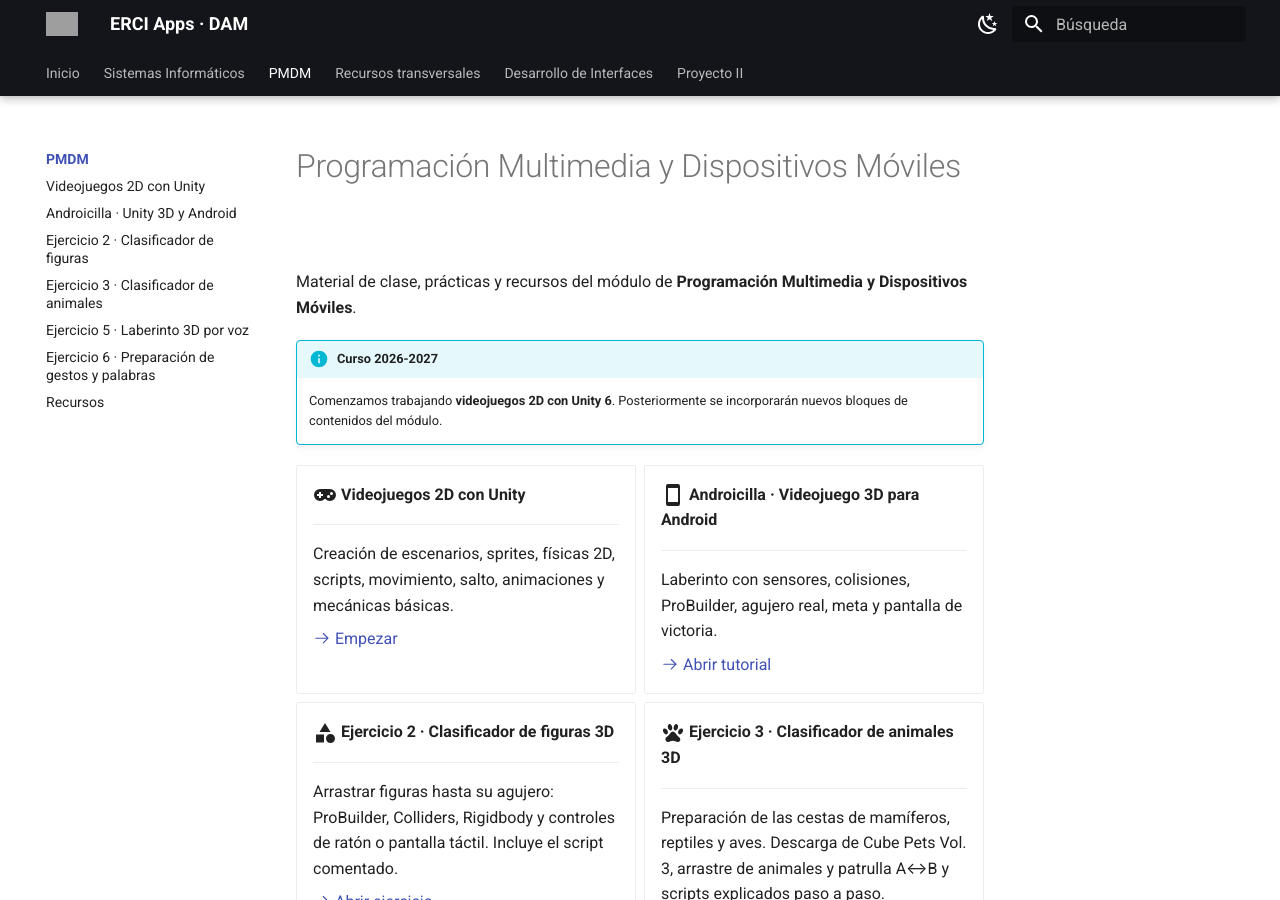
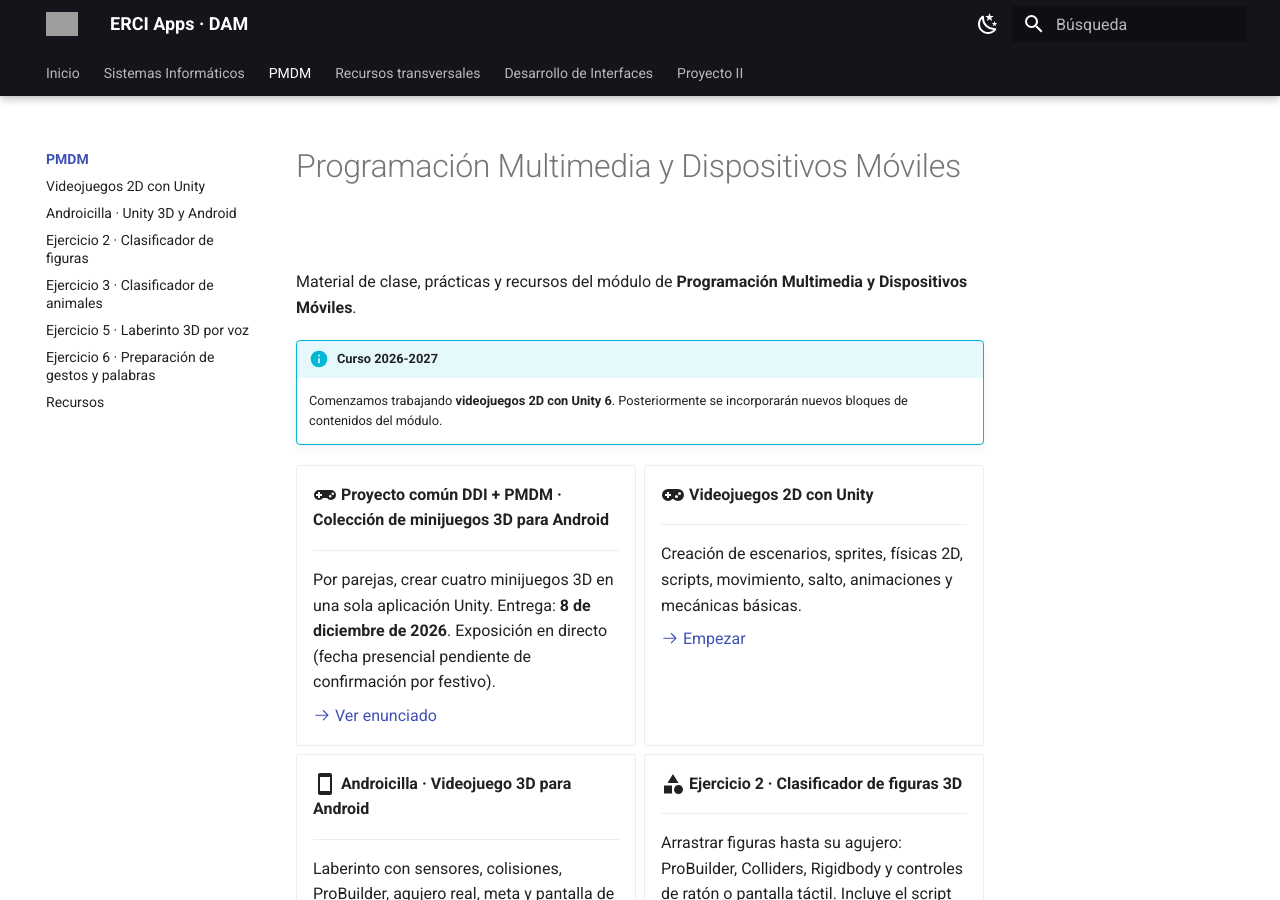
Before and after one commit to erciapps/web-home, an MkDocs documentation site: the page built from docs/pmdm/index.md, in a window 1280 px wide and 900 px high. Built offline with MkDocs 1.6.1 and Material for MkDocs 9.7.7, drawn with Linux system fonts in a browser that asks for light colours; grey boxes are pictures that could not be loaded.

Commit message:
PMDM: enlazar proyecto común de minijuegos 3D desde portada

```diff
--- a/docs/pmdm/index.md
+++ b/docs/pmdm/index.md
@@ -6,6 +6,15 @@ Material de clase, prácticas y recursos del módulo de **Programación Multimed
     Comenzamos trabajando **videojuegos 2D con Unity 6**. Posteriormente se incorporarán nuevos bloques de contenidos del módulo.
 
 <div class="grid cards" markdown>
+
+-   :material-controller-classic:{ .lg .middle } **Proyecto común DDI + PMDM · Colección de minijuegos 3D para Android**
+
+    ---
+
+    Por parejas, crear cuatro minijuegos 3D en una sola aplicación Unity. Entrega: **8 de diciembre de 2026**. Exposición en directo (fecha presencial pendiente de confirmación por festivo).
+
+    [:octicons-arrow-right-24: Ver enunciado](proyecto-minijuegos-3d-android.md)
+
 
 -   :material-gamepad-variant:{ .lg .middle } **Videojuegos 2D con Unity**
 
```
